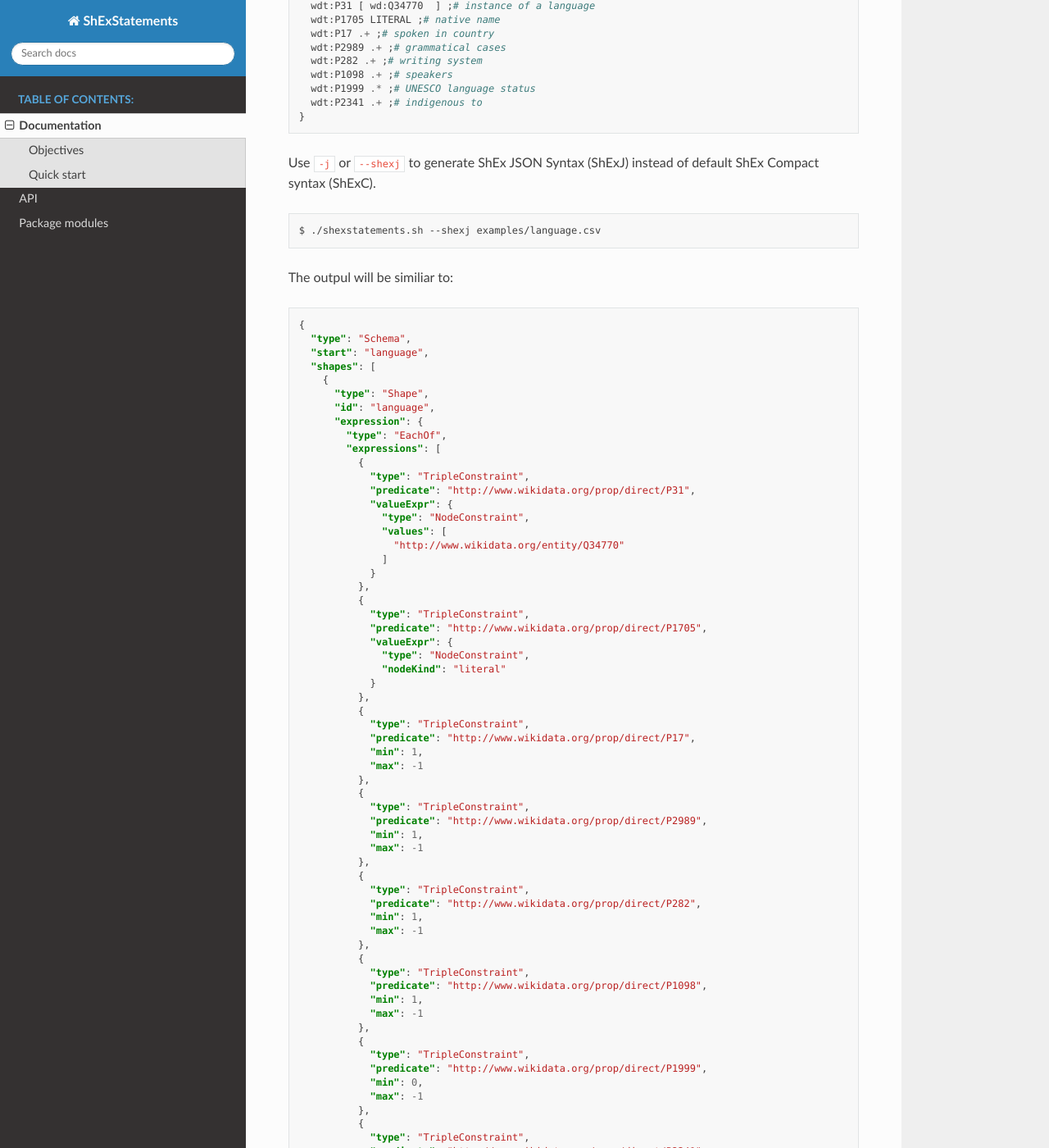
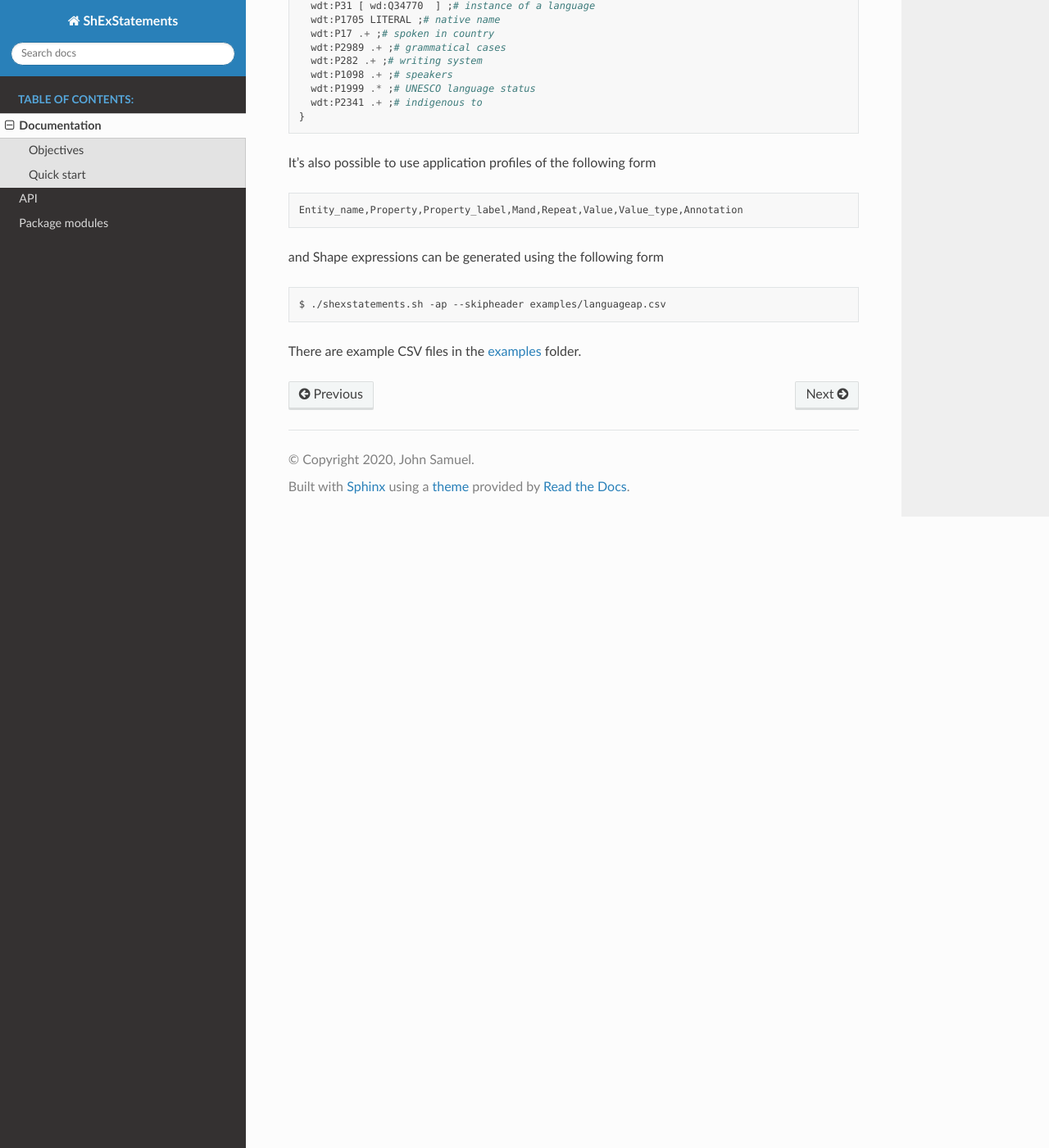
Before and after one commit to johnsamuelwrites/ShExStatements, a Sphinx documentation site: the page built from docs/docs.rst, in a window 1280 px wide and 1400 px high, scrolled down 1750 px. Shown: the whole window at 82% size. Built offline with Sphinx 7.4.7 and the Read the Docs theme 3.1.0, drawn with Linux system fonts in a browser that asks for light colours; some of the changed text lies outside the part shown.

Commit message:
Update documentations

```diff
--- a/docs/docs.rst
+++ b/docs/docs.rst
@@ -96,87 +96,6 @@ In all the above cases, the shape expression generated by
       wdt:P2341 .+ ;# indigenous to
     }
 
-Use ``-j`` or ``--shexj`` to generate ShEx JSON Syntax (ShExJ) instead
-of default ShEx Compact syntax (ShExC).
-
-::
-
-    $ ./shexstatements.sh --shexj examples/language.csv
-
-The outpul will be similiar to:
-
-.. code:: json
-
-    {
-      "type": "Schema",
-      "start": "language",
-      "shapes": [
-        {
-          "type": "Shape",
-          "id": "language",
-          "expression": {
-            "type": "EachOf",
-            "expressions": [
-              {
-                "type": "TripleConstraint",
-                "predicate": "http://www.wikidata.org/prop/direct/P31",
-                "valueExpr": {
-                  "type": "NodeConstraint",
-                  "values": [
-                    "http://www.wikidata.org/entity/Q34770"
-                  ]
-                }
-              },
-              {
-                "type": "TripleConstraint",
-                "predicate": "http://www.wikidata.org/prop/direct/P1705",
-                "valueExpr": {
-                  "type": "NodeConstraint",
-                  "nodeKind": "literal"
-                }
-              },
-              {
-                "type": "TripleConstraint",
-                "predicate": "http://www.wikidata.org/prop/direct/P17",
-                "min": 1,
-                "max": -1
-              },
-              {
-                "type": "TripleConstraint",
-                "predicate": "http://www.wikidata.org/prop/direct/P2989",
-                "min": 1,
-                "max": -1
-              },
-              {
-                "type": "TripleConstraint",
-                "predicate": "http://www.wikidata.org/prop/direct/P282",
-                "min": 1,
-                "max": -1
-              },
-              {
-                "type": "TripleConstraint",
-                "predicate": "http://www.wikidata.org/prop/direct/P1098",
-                "min": 1,
-                "max": -1
-              },
-              {
-                "type": "TripleConstraint",
-                "predicate": "http://www.wikidata.org/prop/direct/P1999",
-                "min": 0,
-                "max": -1
-              },
-              {
-                "type": "TripleConstraint",
-                "predicate": "http://www.wikidata.org/prop/direct/P2341",
-                "min": 1,
-                "max": -1
-              }
-            ]
-          }
-        }
-      ]
-    }
-
 It's also possible to use application profiles of the following form
 
 ::
--- a/docs/shexstatements.rst
+++ b/docs/shexstatements.rst
@@ -46,12 +46,6 @@ shexstatements.shexfromcsv
 .. automodule:: shexstatements.shexfromcsv
    :members:
 
-shexstatements.shexjfromcsv
-~~~~~~~~~~~~~~~~~~~~~~~~~~~
-
-.. automodule:: shexstatements.shexjfromcsv
-   :members:
-
 shexstatements.shexfromapplprofilecsv
 ~~~~~~~~~~~~~~~~~~~~~~~~~~~~~~~~~~~~~
 
```
Also changed, not shown: docs/docs.md (+0 -79 lines), docs/index.rst (+0 -25 lines).
